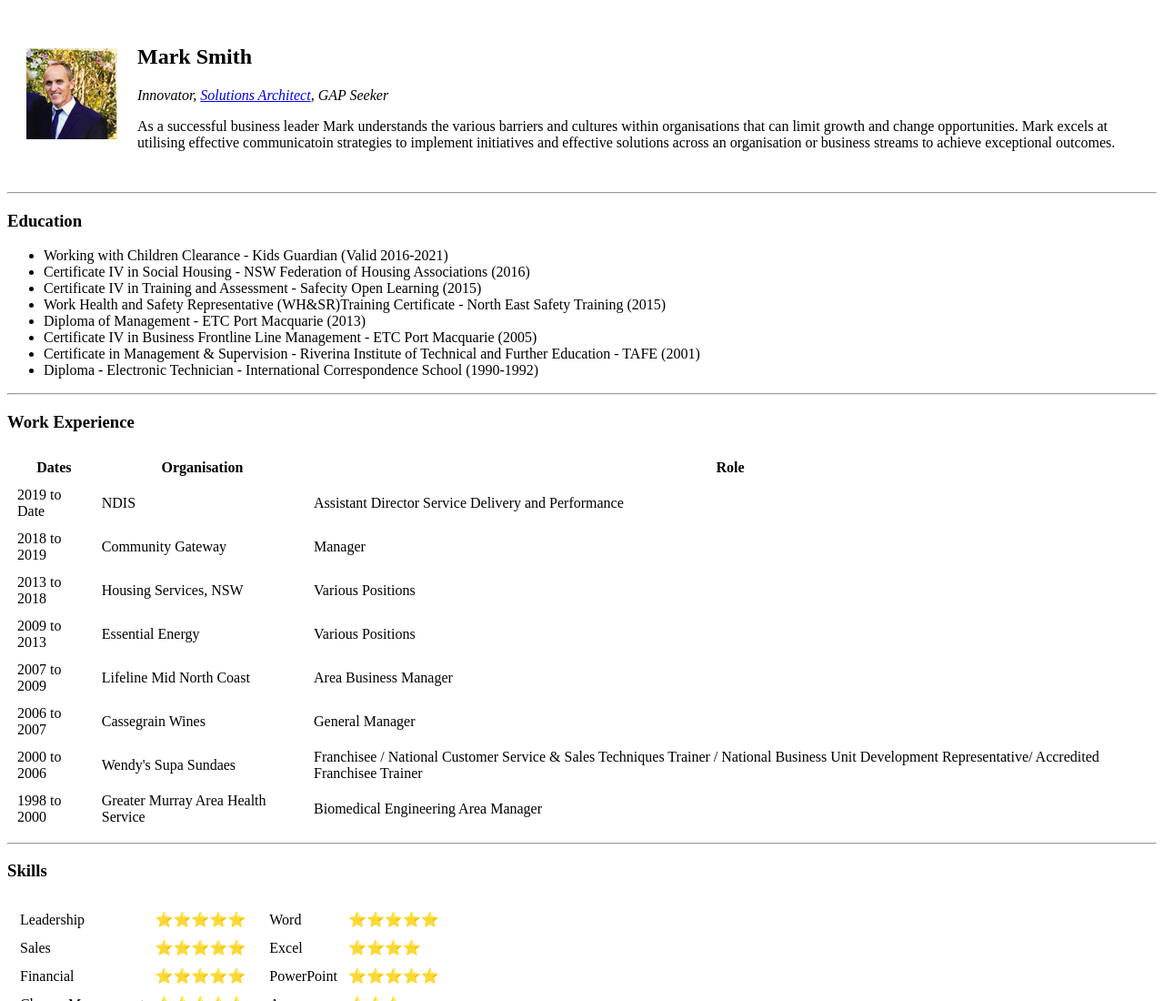
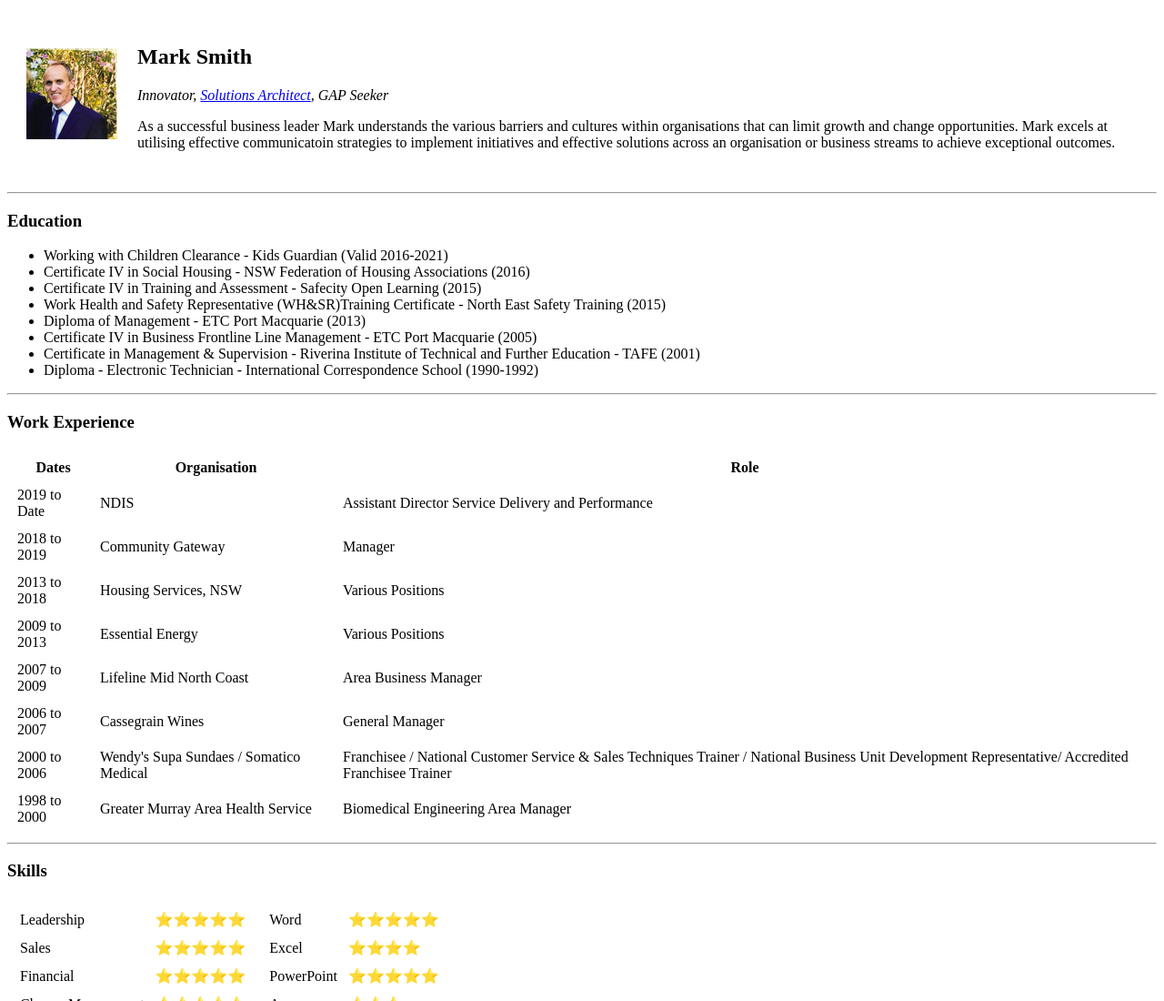
Before and after one commit to PortMac41/CV, a plain HTML site: page index.html in a window 1280 px wide. Shown: the top 1100 px of the page at 91% size. Drawn offline with Linux system fonts and the light colour scheme.

Commit message:
Update index.html

```diff
--- a/index.html
+++ b/index.html
@@ -70,7 +70,7 @@
     </tr>
     <tr>
       <td>2000 to 2006</td>
-      <td>Wendy's Supa Sundaes</td>
+      <td>Wendy's Supa Sundaes / Somatico Medical</td>
       <td>Franchisee / National Customer Service & Sales Techniques Trainer / National Business Unit Development Representative/ Accredited Franchisee Trainer</td>
     <tr>
       <td>1998 to 2000</td>
```
